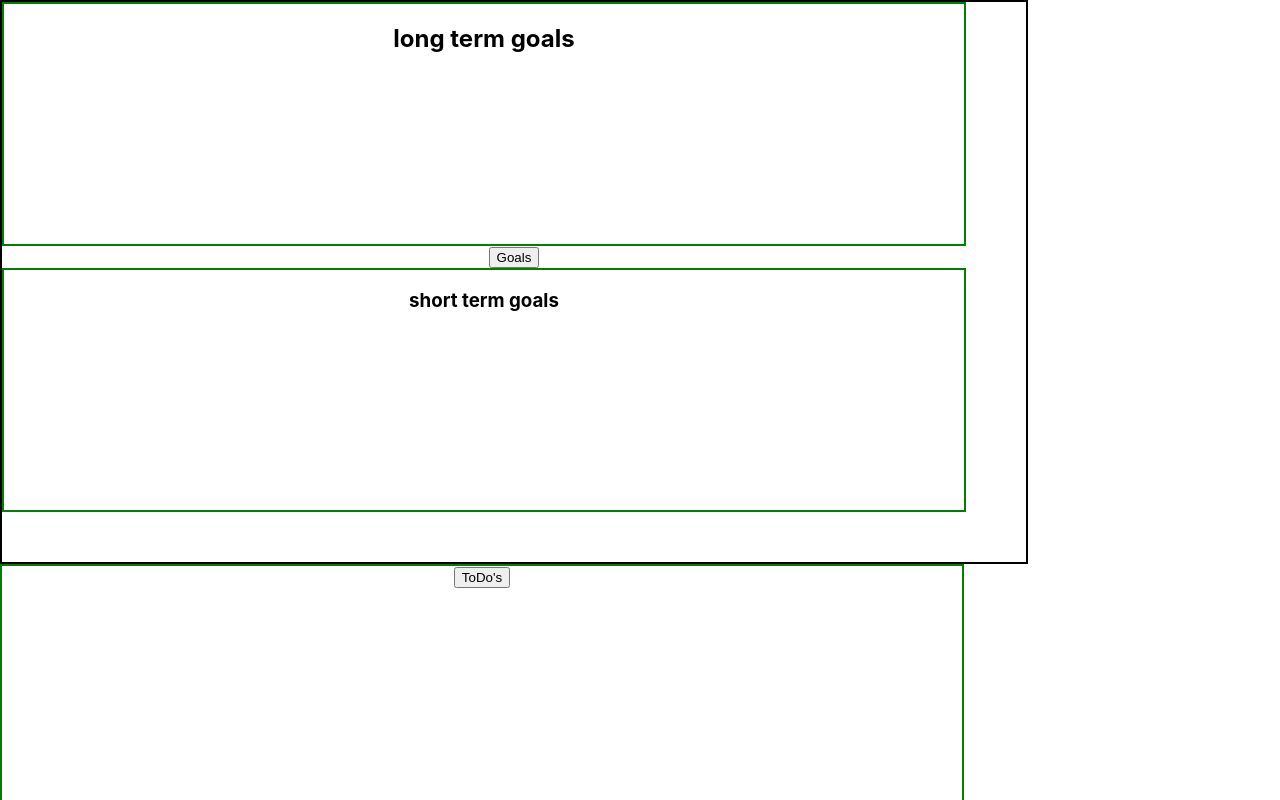
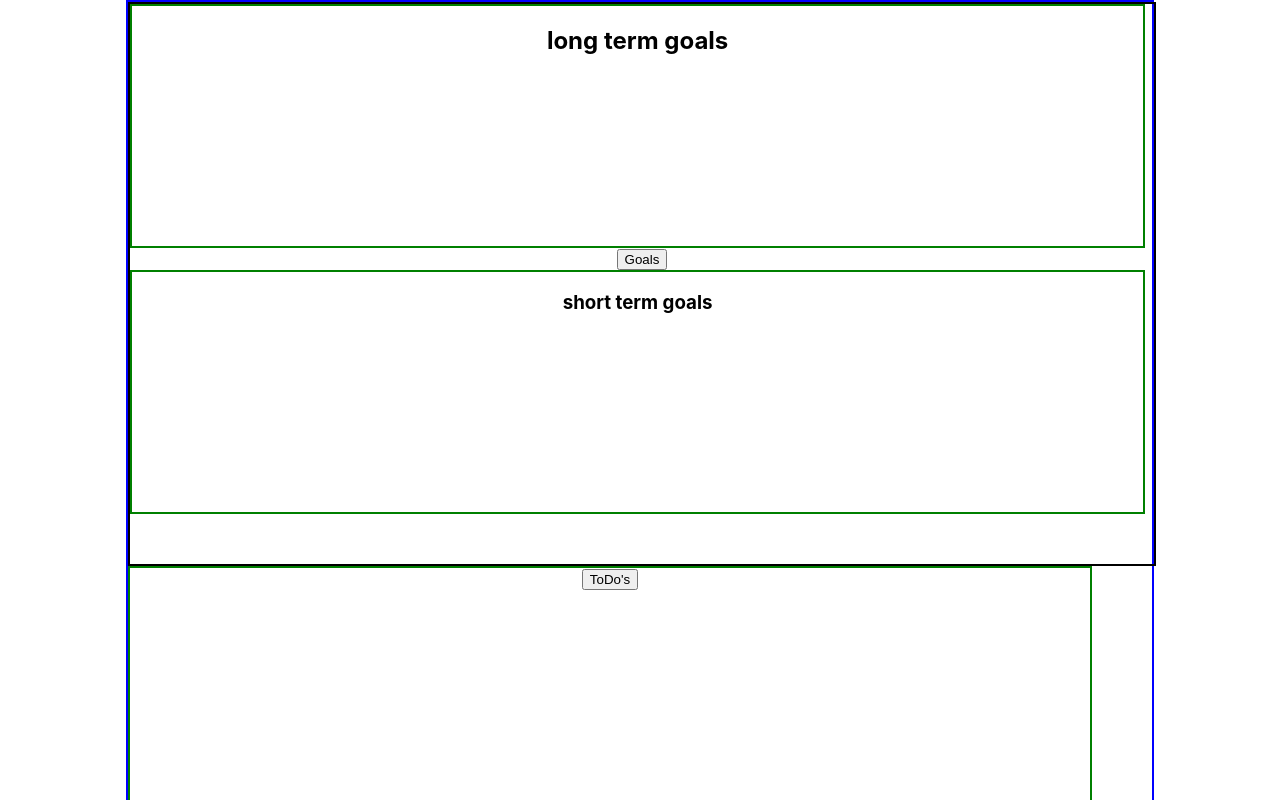
Before and after one commit to gagedoug13/Goals-App, a React (Create React App) app: page /dashboard in a window 1280 px wide. Shown: the top 800 px of the page. Built offline with nearby package versions, Linux system fonts and the light colour scheme.

Commit message:
page looks good. working on the to do list next

```diff
--- a/src/App.css
+++ b/src/App.css
@@ -17,7 +17,7 @@
 }
 
 .longGoalsDiv, .shortGoalsDiv {
-  width: 75vw;
+  width: 79vw;
   height: 30vh;
   border: 2px solid green;
 }
@@ -28,3 +28,14 @@
   border: 2px solid green;
 
 }
+
+.dashboardDiv {
+  display: flex;
+  justify-content: center;
+}
+
+.dashboardContainerDiv {
+  width: 80vw;
+  height: auto;
+  border: 2px solid blue;
+}
--- a/src/components/Dashboard.js
+++ b/src/components/Dashboard.js
@@ -5,7 +5,7 @@ import { Link } from "react-router-dom"
 export default function Dashboard() {
     return (
         <div className='dashboardDiv'>
-
+            <div className='dashboardContainerDiv'>
                 <div className='goalsDiv'>
 
                     <div className='longGoalsDiv'>
@@ -17,6 +17,7 @@ export default function Dashboard() {
                     <Link to='/goals'>
                         <button>Goals</button>
                     </Link>
+
                     <div className='shortGoalsDiv'>
                         <h3>
                         short term goals
@@ -30,7 +31,7 @@ export default function Dashboard() {
                         <button>ToDo's</button>
                     </Link>
                 </div>
-
+            </div>
         </div>
     )
 }
```
Lines whose indentation alone changed are shown as unchanged.
